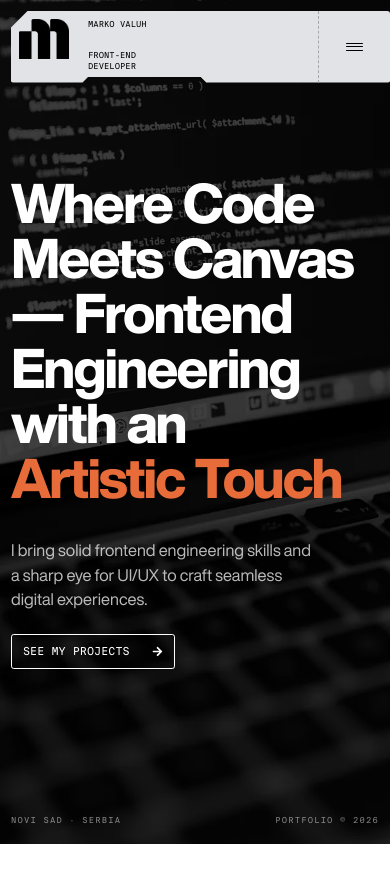
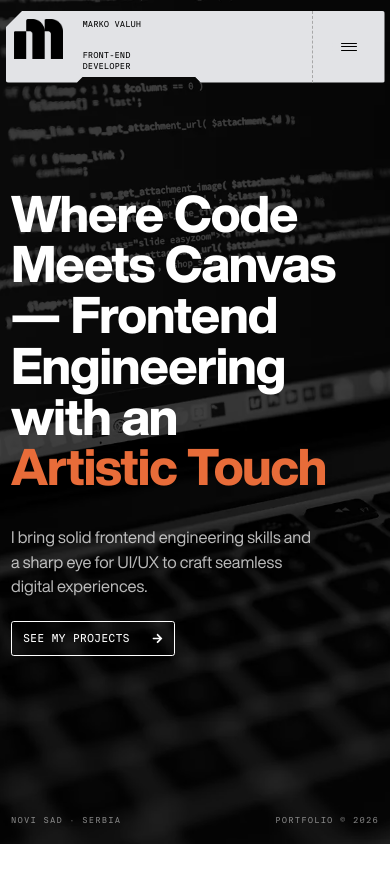
Before and after one commit to Valuh-Marko/marko_valuh_portfolio, a React (Vite) app: page / in a window 390 px wide. Shown: the top 882 px of the page. Built offline with nearby package versions, Linux system fonts and the light colour scheme.

Commit message:
feat: Font size changes for hero section

```diff
--- a/src/components/header/header.scss
+++ b/src/components/header/header.scss
@@ -4,12 +4,12 @@
 .c-header-wrapper {
   position: fixed;
   z-index: 100;
-  left: 1rem;
+  left: 0.5rem;
   transform-origin: top left;
   width: min(calc(100vw - 1rem), 37.5rem);
 
   @include respond(lg) {
-    left: max(2rem, calc((100vw - 1600px) / 2 + 2rem));
+    left: max(2rem, calc((100vw - 1600px) / 2 + 1.5rem));
   }
 }
 
--- a/src/components/hero-section/hero-section.scss
+++ b/src/components/hero-section/hero-section.scss
@@ -76,10 +76,10 @@
 
 .c-hero__title {
   font-family: $font-helvetica-now;
-  font-size: clamp(2.75rem, 5.5vw, 5.25rem);
+  font-size: clamp(1.75rem, 5.5vw, 4.25rem);
   font-weight: 800;
   line-height: 1;
-  letter-spacing: -0.035em;
+  letter-spacing: -0.02em;
   text-wrap: balance;
   max-width: 45rem;
   color: $white;
@@ -144,7 +144,7 @@
 
 @media (max-width: 767px) {
   .c-hero__title {
-    font-size: clamp(5rem, 13vw, 7rem);
+    font-size: clamp(4rem, 13vw, 6rem);
   }
 
   .c-hero__sub {
```
